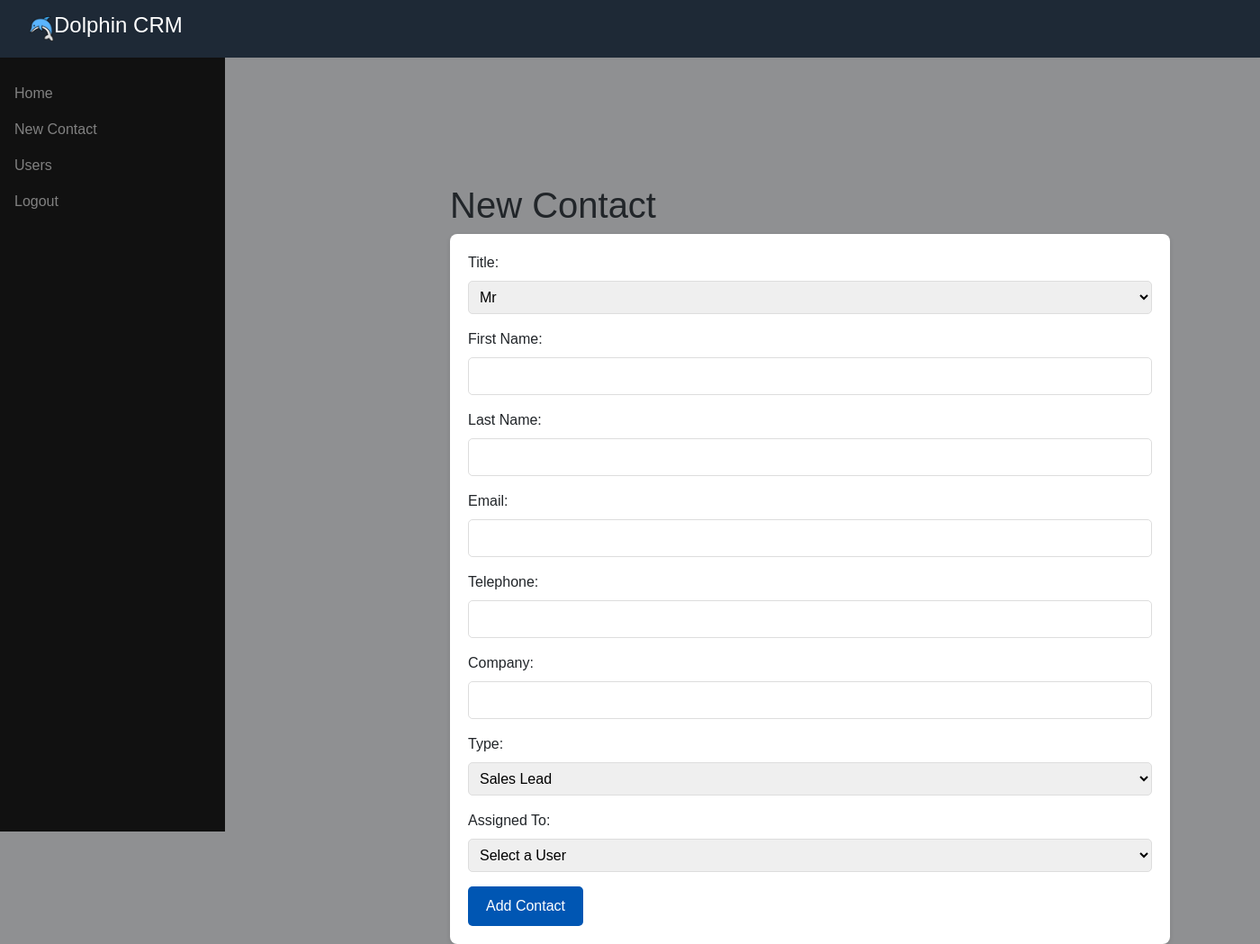
After one commit to JordanCampbell1/Dolphin-CRM, a PHP site: page /screens/newContact.php in a window 1400 px wide. The commit adds this page. Shown: the whole page at 90% size. Run offline with PHP 8.4, Linux system fonts and the light colour scheme; data that the repository does not hold is empty.

Commit message:
tristan's

```diff
--- a/php/API/login.php
+++ b/php/API/login.php
@@ -42,6 +42,11 @@ try {
 
         // Verify the provided password against the stored hashed password
         if (password_verify($password, $user['password'])) {
+             // Start a session and store user information
+             session_start();
+             $_SESSION['user_id'] = $user['id'];
+             $_SESSION['user_name'] = $user['firstname'] . ' ' . $user['lastname'];
+
             // Successful login: return success response with user data (exclude password)
             unset($user['password']);  // Remove password from the response
             echo json_encode(["success" => true, "message" => "Login successful", "user" => $user]);
--- a/php/HTML-base/navbar.php
+++ b/php/HTML-base/navbar.php
@@ -1,11 +1,15 @@
 <!-- Header Section -->
-<header>
+<?php
+$headerClass = isset($headerClass) ? $headerClass : '';
+?>
+<header class="<?php echo $headerClass; ?>">
+<header id="<?php echo $headerId; ?>">
     <div class="header-container">
         <div>
             <!-- Image on the left -->
-            <img src="../public/images/dolphin.png" alt="Dolphin CRM Logo">
+            <img src="../public/images/dolphin.png" alt="../../public/images/dolphin.png">
             <!-- Title on the right of the image -->
-            <h4>Dolphin CRM</h1>
+            <h4>Dolphin CRM</h4>
         </div>
     </div>
 </header>
--- /dev/null
+++ b/php/HTML-base/side-nav.php
@@ -0,0 +1,21 @@
+<!DOCTYPE html>
+<html lang="en">
+<head>
+    <meta charset="UTF-8">
+    <meta name="viewport" content="width=device-width, initial-scale=1.0">
+    <link rel="stylesheet" href="path/to/your/css/styles.css">
+    <title>Side Navigation</title>
+    <style>
+        /* Basic styles for the side navigation */
+
+    </style>
+</head>
+<body>
+    <div class="sidenav">
+        <a href="dashboard.php">Home</a>
+        <a href="newContact.php">New Contact</a>
+        <a href="users.php">Users</a>
+        <a href="index.php" id="logout-link">Logout</a>
+    </div>
+</body>
+</html>
--- a/public/css/styles-index.css
+++ b/public/css/styles-index.css
@@ -1,8 +1,21 @@
+/* styles-index.css */
+body {
+  display: flex;
+  flex-direction: column;
+  margin: 0;
+}
+
+
 .header-container {
+  position: fixed; /* Fix the header at the top */
+  top: 0; /* Position it at the top of the viewport */
+  left: 0;
+  width: 100%; /* Ensure it spans the full width */
   display: flex;
   align-items: center;
   background-color: #1e2936;
   height: 4em;
+  z-index: 1000; /* Ensure it stays above other content */
 }
 
 .header-container > div {
@@ -16,5 +29,35 @@
 }
 
 .header-container > div > h4 {
-    color: white;
+  color: white;
 }
+
+.main-container {
+  display: flex;
+  flex-direction: row;
+  height: calc(100vh - 60px); /* Adjust based on header height */
+  margin-top: 4em; /* Ensure the main content starts below the header */
+}
+
+.sidenav {
+  position: fixed;
+  top: 4em; /* Adjust based on header height */
+  left: 0;
+  height: calc(100% - 4em); /* Adjust based on header height */
+  width: 250px; /* Adjust as needed */
+  background-color: #111;
+  z-index: 899; /* Ensure it stays above other content */
+  padding-top: 20px;
+}
+
+.sidenav a {
+  padding: 8px 16px;
+  text-decoration: none;
+  font-size: 16px;
+  color: #818181;
+  display: block;
+}
+
+.sidenav a:hover {
+  color: #f1f1f1;
+}
--- /dev/null
+++ b/public/screens/newContact.php
@@ -0,0 +1,153 @@
+<!DOCTYPE html>
+<html lang="en">
+<head>
+    <?php include '../../php/HTML-base/head.php'; ?>
+    <title>New Contact - Dolphin CRM</title>
+    <link rel="stylesheet" href="../css/styles-index.css" />
+
+    <style>
+        body {
+            margin: 0;
+            font-family: Arial, sans-serif;
+            background-color: #8f9092; /* Match .content background color */
+        }
+
+        html {
+            height: 100%; /* Ensure full height covers the viewport */
+        }
+
+        .main-container {
+            display: flex; /* Use flexbox for layout */
+            min-height: 100vh; /* Make sure it stretches to fill the viewport height */
+            width: 100%;
+        }
+
+        .top {
+            position: sticky;
+            top: 0;
+            z-index: 1000; /* Ensure it stays above other elements */
+            background-color: #fff; /* Add background to avoid transparency */
+            height: 60px; /* Adjust to match your header's height */
+            box-shadow: 0 2px 5px rgba(0, 0, 0, 0.1); /* Optional shadow */
+        }
+
+        .side {
+            position: relative;
+            background-color: #111;
+            height: 100%;
+            flex: 0 0 250px;
+        }
+
+        .content {
+            margin-left: 250px; /* Offset to account for the side nav */
+            padding-top: 80px; /* Adjust to clear the sticky header */
+            background-color: #8f9092; /* Match body background color */
+            min-width: 56rem;
+            /*width: calc(100% - 250px); /* Fill remaining space */
+            min-height: calc(100vh - 60px); /* Ensure it covers the viewport height minus header */
+            box-sizing: border-box; /* Include padding in height calculation */
+            display: inline-block;
+            justify-content: center; /* Horizontally center the form-container */
+            align-items: flex-start; /* Align the form-container to the top */
+        }
+
+        .form-container {
+            background-color: #fff; /* White background for form container */
+            padding: 20px;
+            /*width: 80%; /* Adjust width of the form container */
+            max-width: 800px; /* Maximum width for the form */
+            border-radius: 8px;
+            box-shadow: 0 2px 5px rgba(0, 0, 0, 0.1); /* Optional shadow */
+        }
+
+
+        form label {
+            display: block;
+            margin-bottom: 8px;
+        }
+
+        form input, form select {
+            width: 100%;
+            padding: 8px;
+            margin-bottom: 16px;
+            border-radius: 5px;
+            border: 1px solid #ddd;
+        }
+
+        button {
+            background-color: #0056b3;
+            color: white;
+            padding: 10px 20px;
+            border: none;
+            border-radius: 5px;
+            cursor: pointer;
+        }
+
+        button:hover {
+            background-color: #004494;
+        }
+
+    </style>
+
+</head>
+<body>
+    <div class="top">
+        <?php include '../../php/HTML-base/navbar.php'; ?>
+    </div>
+
+    <div class="main-container">
+        <div class="side">
+            <?php include '../../php/HTML-base/side-nav.php'; ?>
+        </div>
+
+        <div class="content">
+            <h1>New Contact</h1>
+
+            <div class="form-container">
+                <form action="processNewContact.php" method="POST">
+                    <label for="title">Title:</label>
+                    <select name="title" id="title" required>
+                        <option value="Mr">Mr</option>
+                        <option value="Ms">Ms</option>
+                        <option value="Mrs">Mrs</option>
+                    </select><br>
+
+                    <label for="firstname">First Name:</label>
+                    <input type="text" name="firstname" id="firstname" required><br>
+
+                    <label for="lastname">Last Name:</label>
+                    <input type="text" name="lastname" id="lastname" required><br>
+
+                    <label for="email">Email:</label>
+                    <input type="email" name="email" id="email" required><br>
+
+                    <label for="telephone">Telephone:</label>
+                    <input type="text" name="telephone" id="telephone"><br>
+
+                    <label for="company">Company:</label>
+                    <input type="text" name="company" id="company" required><br>
+
+                    <label for="type">Type:</label>
+                    <select name="type" id="type" required>
+                        <option value="sales lead">Sales Lead</option>
+                        <option value="support">Support</option>
+                    </select><br>
+
+                    <label for="assigned_to">Assigned To:</label>
+                    <select name="assigned_to" id="assigned_to" required>
+                        <option value="">Select a User</option>
+                        <?php
+                        // Loop through users and create option elements for the dropdown
+                        foreach ($users as $user) {
+                            echo "<option value='" . $user['id'] . "'>" . $user['firstname'] . " " . $user['lastname'] . "</option>";
+                        }
+                        ?>
+                    </select><br>
+
+                    <button type="submit">Add Contact</button>
+                </form>
+            </div>
+        </div>
+    </div>
+</body>
+</html>
```
Also changed, not shown: php/backendprocesses/processNewContact.php (added, +55 -0 lines), php/logout.php (added, +11 -0 lines), public/index.php (+6 -1 lines), public/js/logout.js (added, +28 -0 lines), public/screens/dashboard.php (+118 -7 lines), public/screens/users.php (added, +194 -0 lines), php/set.php (renamed from php/index.php), public/screens/newuser.php (added).
